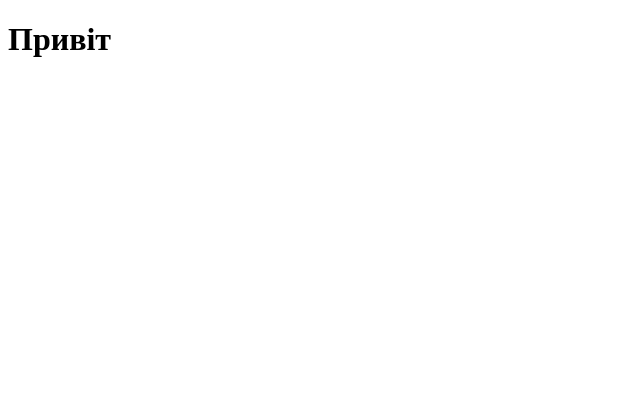
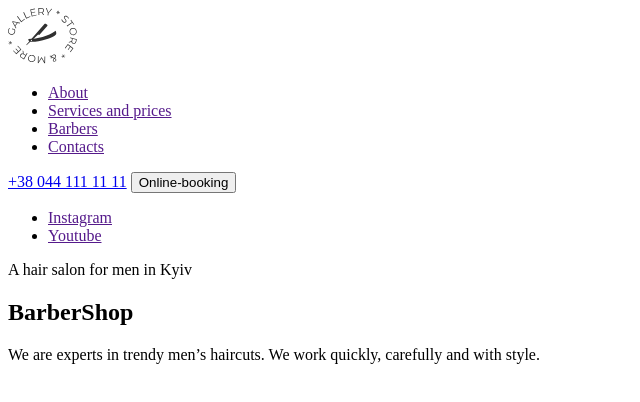
Before and after one commit to SvetlanaRomaniuk111/homework-1, a plain HTML site: page index.html in a window 1280 px wide. Shown: the whole page, without its empty margins (0-640 px from the left). Drawn offline with Linux system fonts and the light colour scheme.

Commit message:
html start

```diff
--- a/index.html
+++ b/index.html
@@ -1,12 +1,49 @@
 <!DOCTYPE html>
 <html lang="en">
-<head>
-    <meta charset="UTF-8">
-    <meta http-equiv="X-UA-Compatible" content="IE=edge">
-    <meta name="viewport" content="width=device-width, initial-scale=1.0">
-    <title>Document</title>
-</head>
-<body>
-    <h1>Привіт</h1>
-</body>
+  <head>
+    <meta charset="UTF-8" />
+    <meta http-equiv="X-UA-Compatible" content="IE=edge" />
+    <meta name="viewport" content="width=device-width, initial-scale=1.0" />
+    <title>Barbershop</title>
+  </head>
+  <body>
+    <header>
+      <nav>
+        <a href="">
+          <img src="./images/Logo.svg" alt="site logo" />
+        </a>
+        <ul>
+          <li><a href="">About</a></li>
+          <li><a href="">Services and prices</a></li>
+          <li><a href="">Barbers</a></li>
+          <li><a href="">Contacts</a></li>
+        </ul>
+      </nav>
+      <a href="tel:+380441111111">+38 044 111 11 11</a>
+      <button type="button">Online-booking</button>
+    </header>
+    <main>
+      <section>
+        <ul>
+          <li>
+            <a href="" target="_blank" rel="noopener noreferrer nofollow"
+              >Instagram</a
+            >
+          </li>
+          <li>
+            <a href="" target="_blank" rel="noopener noreferrer nofollow"
+              >Youtube</a
+            >
+          </li>
+        </ul>
+        <p>A hair salon for men in Kyiv</p>
+        <h1>BarberShop</h1>
+        <p>
+          We are experts in trendy men’s haircuts. We work quickly, carefully
+          and with style.
+        </p>
+      </section>
+    </main>
+    <footer></footer>
+  </body>
 </html>
```
Also changed, not shown: images/Logo.svg (added).
